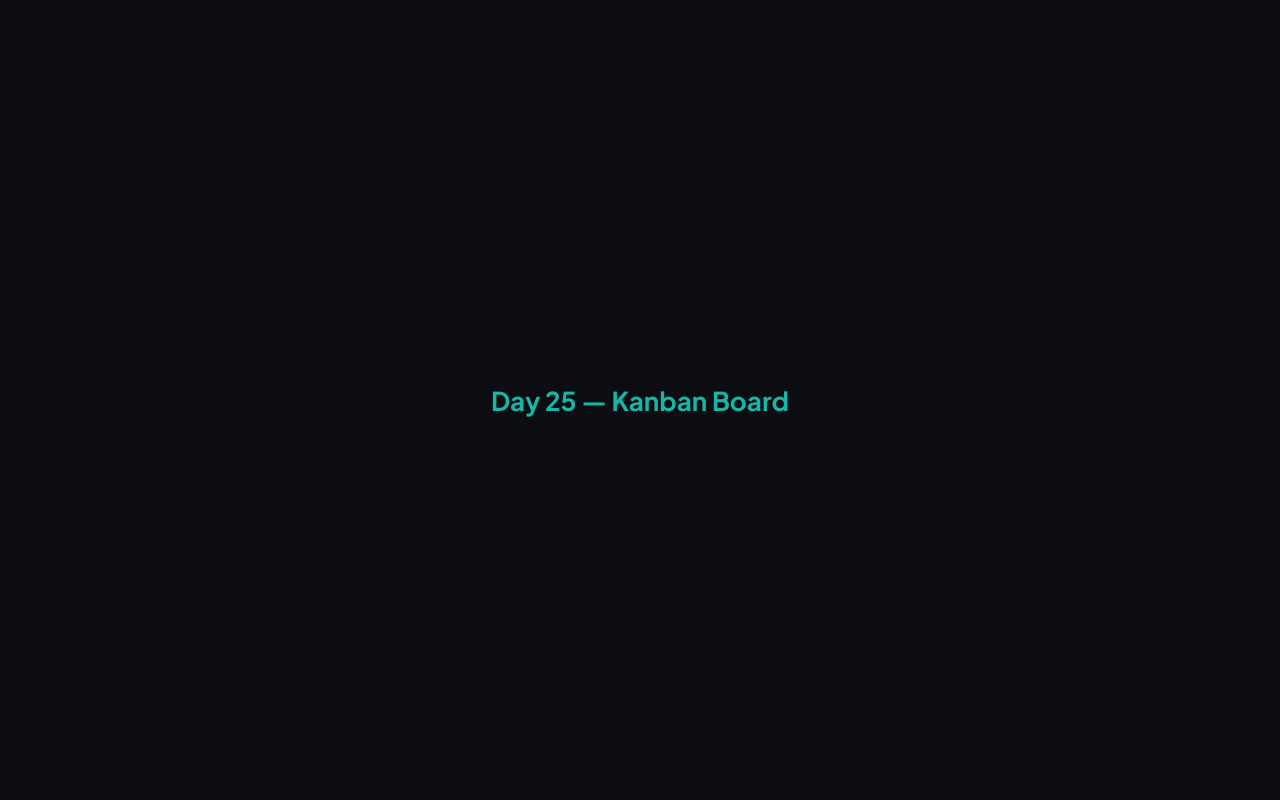
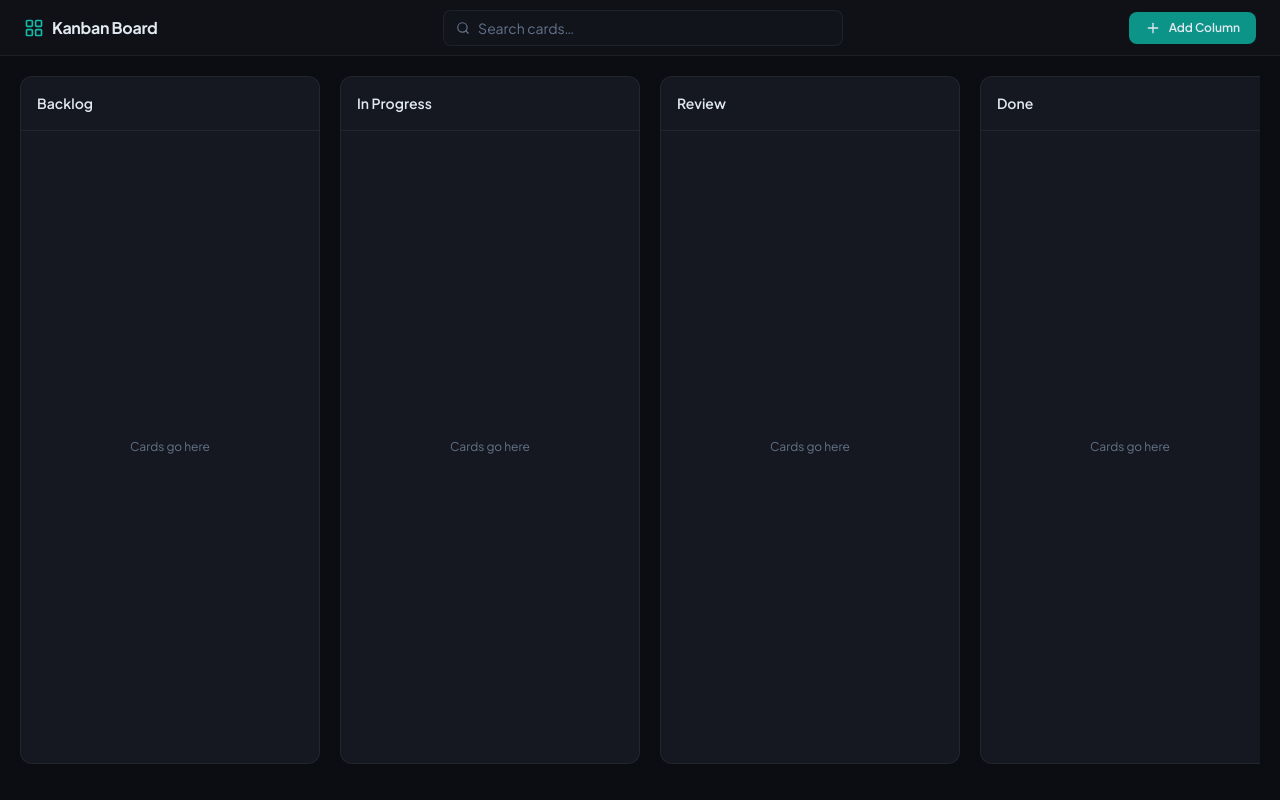
Before and after one commit to ShreeBohara/50-Days-of-Creative-Frontend, a React (Vite) app in the folder day-25-kanban-board/: page / in a window 1280 px wide. Built offline with nearby package versions, Linux system fonts and the light colour scheme.

Commit message:
day-25: layout — board layout, column containers, top bar

```diff
--- a/day-25-kanban-board/src/App.css
+++ b/day-25-kanban-board/src/App.css
@@ -1,7 +1,8 @@
 /* ═══════════════════════════════════════════
-   App Shell — placeholder for Commit 1
+   App Shell + Board + TopBar layout styles
    ═══════════════════════════════════════════ */
 
+/* ---------- app shell ---------- */
 .app-shell {
   display: flex;
   flex-direction: column;
@@ -10,3 +11,164 @@
   background: var(--bg-base);
   overflow: hidden;
 }
+
+/* ============ TOP BAR ============ */
+.topbar {
+  display: flex;
+  align-items: center;
+  justify-content: space-between;
+  height: 56px;
+  padding: 0 var(--space-6);
+  background: var(--bg-board);
+  border-bottom: 1px solid var(--border-subtle);
+  flex-shrink: 0;
+  z-index: 100;
+}
+
+.topbar-left {
+  display: flex;
+  align-items: center;
+  gap: var(--space-3);
+}
+
+.topbar-logo {
+  display: flex;
+  align-items: center;
+  gap: var(--space-2);
+  color: var(--accent-light);
+}
+
+.topbar-title {
+  font-size: var(--font-lg);
+  font-weight: 700;
+  letter-spacing: -0.02em;
+  color: var(--text-primary);
+}
+
+.topbar-center {
+  flex: 1;
+  display: flex;
+  justify-content: center;
+  max-width: 400px;
+  margin: 0 var(--space-6);
+}
+
+.search-box {
+  display: flex;
+  align-items: center;
+  width: 100%;
+  background: var(--bg-input);
+  border: 1px solid var(--border-subtle);
+  border-radius: var(--radius-md);
+  padding: var(--space-2) var(--space-3);
+  transition: border-color var(--duration-base) var(--ease-smooth),
+              box-shadow var(--duration-base) var(--ease-smooth);
+}
+
+.search-box:focus-within {
+  border-color: var(--accent);
+  box-shadow: 0 0 0 3px var(--accent-glow);
+}
+
+.search-icon {
+  color: var(--text-muted);
+  flex-shrink: 0;
+  margin-right: var(--space-2);
+}
+
+.search-input {
+  width: 100%;
+  background: none;
+  border: none;
+  outline: none;
+  font-size: var(--font-md);
+  color: var(--text-primary);
+}
+
+.search-input::placeholder {
+  color: var(--text-muted);
+}
+
+.topbar-right {
+  display: flex;
+  align-items: center;
+  gap: var(--space-3);
+}
+
+.btn-add-column {
+  display: flex;
+  align-items: center;
+  gap: var(--space-2);
+  padding: var(--space-2) var(--space-4);
+  font-size: var(--font-sm);
+  font-weight: 600;
+  color: var(--text-primary);
+  background: var(--accent);
+  border-radius: var(--radius-md);
+  transition: background var(--duration-fast) var(--ease-smooth),
+              transform var(--duration-fast) var(--ease-spring);
+}
+
+.btn-add-column:hover {
+  background: var(--accent-light);
+  transform: translateY(-1px);
+}
+
+.btn-add-column:active {
+  transform: translateY(0) scale(0.97);
+}
+
+/* ============ BOARD ============ */
+.board {
+  flex: 1;
+  overflow: hidden;
+  padding: var(--space-5);
+}
+
+.board-scroll {
+  display: flex;
+  gap: var(--space-5);
+  height: 100%;
+  overflow-x: auto;
+  overflow-y: hidden;
+  padding-bottom: var(--space-4);
+  scroll-behavior: smooth;
+}
+
+/* Column placeholders (will be replaced by Column component) */
+.column-placeholder {
+  flex-shrink: 0;
+  width: 300px;
+  display: flex;
+  flex-direction: column;
+  background: var(--bg-column);
+  border-radius: var(--radius-lg);
+  border: 1px solid var(--border-subtle);
+}
+
+.column-header-placeholder {
+  display: flex;
+  align-items: center;
+  justify-content: space-between;
+  padding: var(--space-4);
+  border-bottom: 1px solid var(--border-subtle);
+}
+
+.column-title-text {
+  font-size: var(--font-md);
+  font-weight: 600;
+  color: var(--text-primary);
+}
+
+.column-body-placeholder {
+  flex: 1;
+  display: flex;
+  align-items: center;
+  justify-content: center;
+  padding: var(--space-8);
+}
+
+.placeholder-text {
+  color: var(--text-muted);
+  font-size: var(--font-sm);
+}
--- a/day-25-kanban-board/src/App.jsx
+++ b/day-25-kanban-board/src/App.jsx
@@ -1,11 +1,12 @@
 import './App.css'
+import TopBar from './components/TopBar'
+import Board from './components/Board'
 
 function App() {
   return (
     <div className="app-shell">
-      <h1 style={{ margin: 'auto', color: 'var(--accent-light)' }}>
-        Day 25 — Kanban Board
-      </h1>
+      <TopBar />
+      <Board />
     </div>
   )
 }
--- /dev/null
+++ b/day-25-kanban-board/src/components/Board.jsx
@@ -0,0 +1,25 @@
+/* ═══════════════════════════════════════════════════════
+   Board — horizontal scroll container for columns
+   ═══════════════════════════════════════════════════════ */
+import useKanbanStore from '../store/useKanbanStore'
+
+export default function Board() {
+  const columns = useKanbanStore(s => s.columns)
+
+  return (
+    <div className="board">
+      <div className="board-scroll">
+        {columns.map(col => (
+          <div key={col.id} className="column-placeholder">
+            <div className="column-header-placeholder">
+              <span className="column-title-text">{col.title}</span>
+            </div>
+            <div className="column-body-placeholder">
+              <span className="placeholder-text">Cards go here</span>
+            </div>
+          </div>
+        ))}
+      </div>
+    </div>
+  )
+}
--- /dev/null
+++ b/day-25-kanban-board/src/components/TopBar.jsx
@@ -0,0 +1,36 @@
+/* ═══════════════════════════════════════════════════════
+   TopBar — search, filters, add column (stubs for now)
+   ═══════════════════════════════════════════════════════ */
+import { LayoutGrid, Search, Plus } from 'lucide-react'
+
+export default function TopBar() {
+  return (
+    <header className="topbar">
+      <div className="topbar-left">
+        <div className="topbar-logo">
+          <LayoutGrid size={20} />
+          <span className="topbar-title">Kanban Board</span>
+        </div>
+      </div>
+
+      <div className="topbar-center">
+        <div className="search-box">
+          <Search size={14} className="search-icon" />
+          <input
+            type="text"
+            placeholder="Search cards…"
+            className="search-input"
+            id="kanban-search"
+          />
+        </div>
+      </div>
+
+      <div className="topbar-right">
+        <button className="btn-add-column" id="btn-add-column">
+          <Plus size={16} />
+          <span>Add Column</span>
+        </button>
+      </div>
+    </header>
+  )
+}
```
